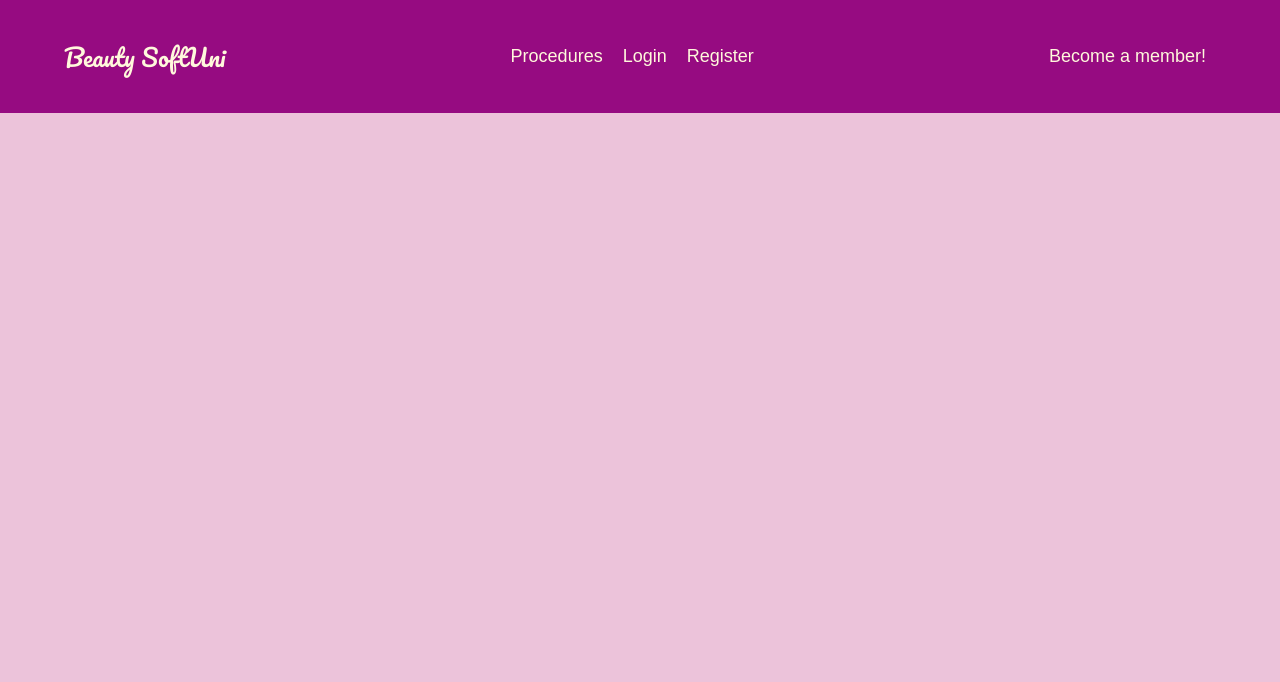
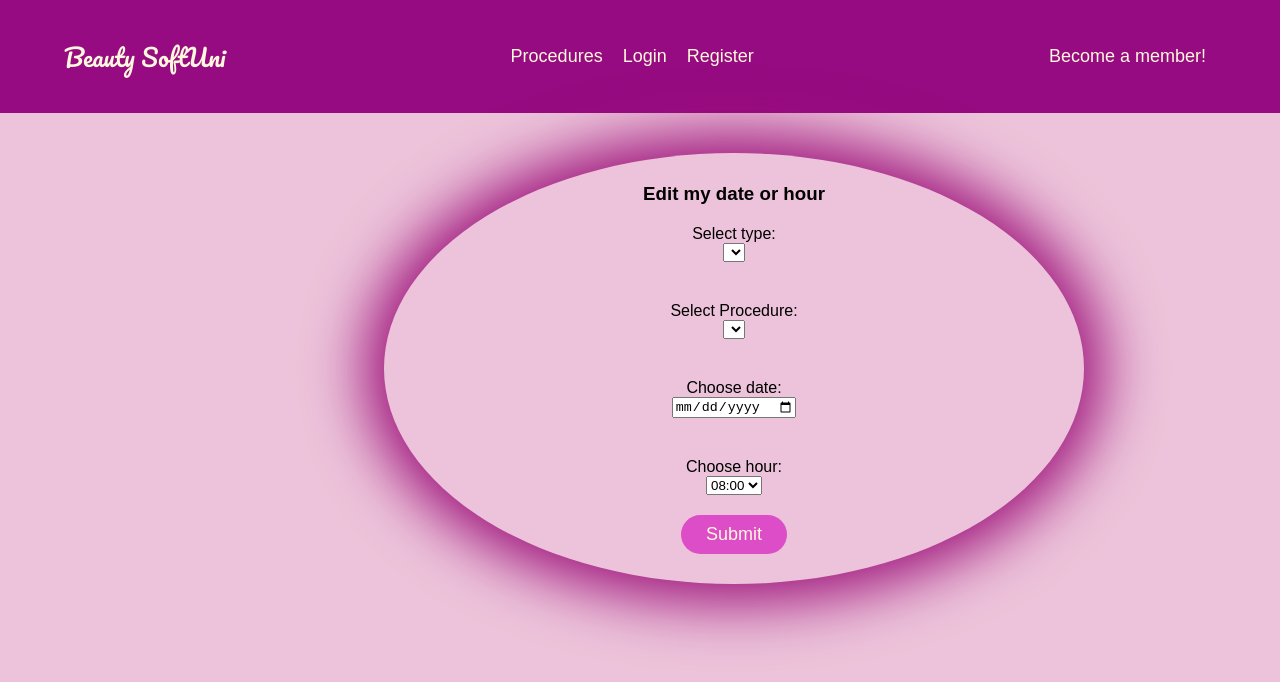
Before and after one commit to tsvetanilievdev/beauty-zone, a React (Create React App) app: page /my-bookings/1 in a window 1280 px wide. Shown: the top 682 px of the page. Built offline with nearby package versions, Linux system fonts and the light colour scheme.

Commit message:
main Editbooking functionality added

```diff
--- a/src/App.js
+++ b/src/App.js
@@ -17,6 +17,7 @@ import { ProcedureDetails } from './components/Procedures/ProcedureDetails.js';
 import { Logout } from './components/Logout/Logout.js';
 import { Booking } from './components/Booking/Booking';
 import { MyBookings } from './components/MyBookings/MyBookingsList';
+import { EditBooking } from './components/Booking/EditBooking';
 
 window.api = requester;
 
@@ -34,7 +35,7 @@ function App() {
   }
 
   return (
-    <AuthContext.Provider value={{ user, onAuth}}>
+    <AuthContext.Provider value={{ user, onAuth }}>
       <div className="App">
         <Header />
         <Routes>
@@ -48,8 +49,8 @@ function App() {
 
           {/* // to dooooo.. */}
           <Route path="/logout" element={<Logout />} />
-          <Route path="/my-bookings" element={<MyBookings />} />
-          <Route path="/edit/:id" element={<ProcedureDetails />} />
+          <Route path="/my-bookings" element={<MyBookings />}/>
+          <Route path="/my-bookings/:id" element={<EditBooking />} />
           <Route path="/become-a-member" element={<ProcedureDetails />} />
         </Routes>
       </div>
--- a/src/components/Booking/Booking.js
+++ b/src/components/Booking/Booking.js
@@ -8,6 +8,7 @@ export const Booking = () => {
     const [selectedType, setSelectType] = useState('Body');
     const [selectedProcedures, setSelectProcedures] = useState([]);
     const navigation = useNavigate();
+
     const todayString = new Date().toISOString().slice(0,10);
 
     useEffect(() => {
--- a/src/components/Booking/EditBooking.js
+++ b/src/components/Booking/EditBooking.js
@@ -1,26 +1,29 @@
-import styles from './Booking.module.css'
+import { useParams } from 'react-router-dom';
+import styles from './EditBooking.module.css'
 
-export const editBooking = () => {
+export const EditBooking = () => {
+    const todayString = new Date().toISOString().slice(0,10);
+    const {id} = useParams();
+
+    //get one buy id, pass to form
+
+    //onSubmit edit
 
     return (
-        <form onSubmit={onSubmit}  action="">
+        <form  action="">
         <div className={styles.wrapper}>
-            <h3>Edit my booking</h3>
+            <h3>Edit my date or hour</h3>
             <div className={styles['wrap-div'] + " select"}>
                 <label htmlFor="type">Select type: </label>
                 <select name="select-type">
-                    <option value="Body">Body</option>
-                    <option value="Face">Face</option>
-                    <option value="Hair removal">Hair removal</option>
+
                 </select>
             </div>
 
             <div className={styles['wrap-div'] + " select"}>
                 <label htmlFor="procedure">Select Procedure: </label>
                 <select name="select-procedure">
-                    {selectedProcedures.length > 0
-                        ? selectedProcedures.map((x,i) => <option key={i} value={x}>{x}</option>)
-                        : null}
+
                 </select>
             </div>
             <div className={styles['wrap-div']}>
--- a/src/components/MyBookings/MyBookingsList.js
+++ b/src/components/MyBookings/MyBookingsList.js
@@ -3,6 +3,7 @@ import { useEffect, useState } from 'react';
 import { getMyBooking } from '../../services/beautyZoneService';
 import { useContext } from 'react/cjs/react.development';
 import { AuthContext } from '../../contexts/AuthContext';
+import { Link } from 'react-router-dom';
 
 
 const ListItem = (
@@ -17,7 +18,7 @@ const ListItem = (
             <td>{booking.hour}</td>
             <td>{booking.name}</td>
             <td>{booking.type}</td>
-            <td><a href="">Edit</a></td>
+            <td><Link to={`/my-bookings/${booking._id}`}>Edit</Link></td>
             <td><a href="">Delete</a></td>
         </tr>
     )
```
